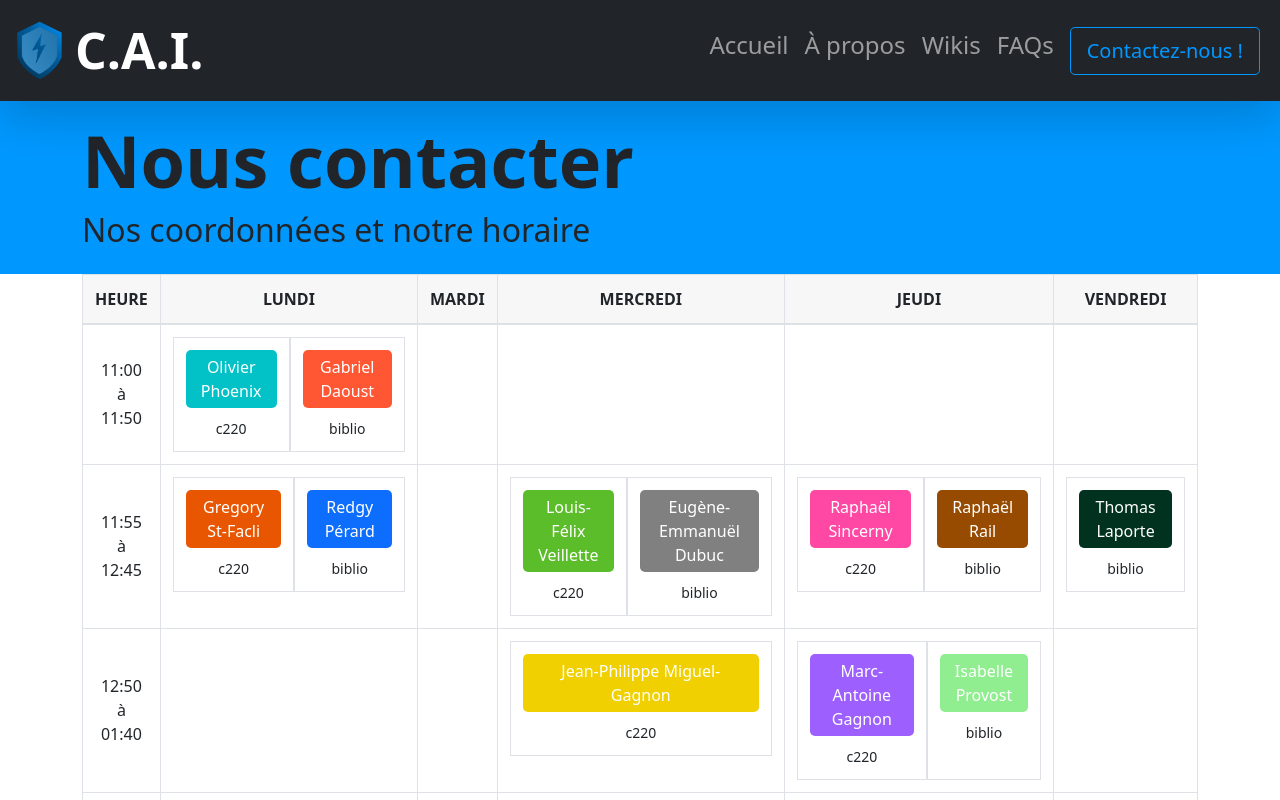
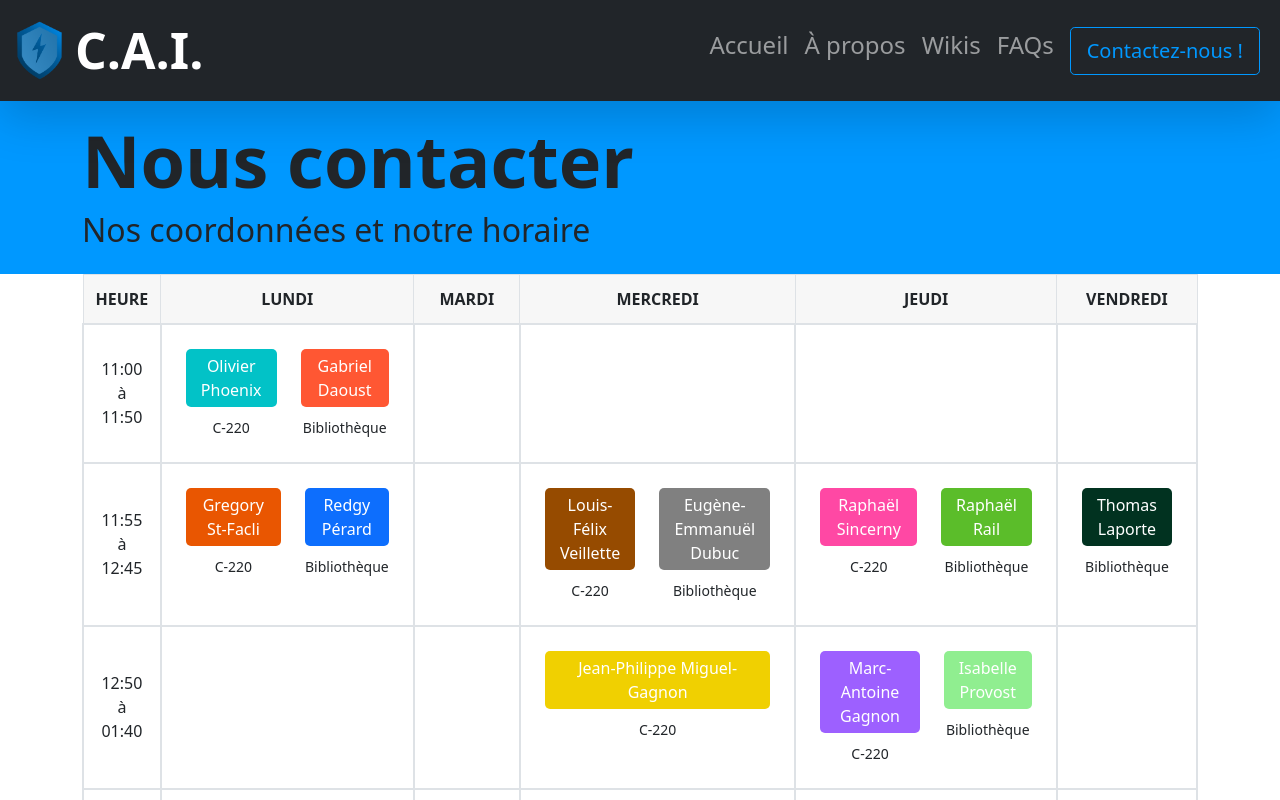
Before and after one commit to darkhappy/projet-soutien, a React (Create React App) app: page /contact in a window 1280 px wide. Shown: the top 800 px of the page. Built offline with nearby package versions, Linux system fonts and the light colour scheme.

Commit message:
miner changes to schedule

```diff
--- a/src/components/schedule.json
+++ b/src/components/schedule.json
@@ -3,105 +3,105 @@
     "person": "Olivier Phoenix",
     "start": "11:00",
     "day": 1,
-    "local": "c220",
+    "local": "C-220",
     "color": "bg-sky"
   },
   {
     "person": "Gregory St-Facli",
     "start": "11:55",
     "day": 1,
-    "local": "c220",
+    "local": "C-220",
     "color": "bg-orange"
   },
   {
     "person": "Louis-Félix Veillette",
     "start": "11:55",
     "day": 3,
-    "local": "c220",
-    "color": "bg-green"
+    "local": "C-220",
+    "color": "bg-brown"
   },
   {
     "person": "Jean-Philippe Miguel-Gagnon",
     "start": "12:50",
     "day": 3,
-    "local": "c220",
+    "local": "C-220",
     "color": "bg-yellow"
   },
   {
     "person": "Raphaël Sincerny",
     "start": "11:55",
     "day": 4,
-    "local": "c220",
+    "local": "C-220",
     "color": "bg-pink"
   },
   {
     "person": "Marc-Antoine Gagnon",
     "start": "12:50",
     "day": 4,
-    "local": "c220",
+    "local": "C-220",
     "color": "bg-purple"
   },
   {
     "person": "Ulric Richer",
     "start": "13:45",
     "day": 4,
-    "local": "c220",
+    "local": "C-220",
     "color": "bg-lightred"
   },
   {
     "person": "Gabriel Daoust",
     "start": "11:00",
     "day": 1,
-    "local": "biblio",
+    "local": "Bibliothèque",
     "color": "bg-red"
   },
   {
     "person": "Redgy Pérard",
     "start": "11:55",
     "day": 1,
-    "local": "biblio",
+    "local": "Bibliothèque",
     "color": "bg-blue"
   },
   {
     "person": "Bryan Maestre",
     "start": "14:40",
     "day": 1,
-    "local": "biblio",
+    "local": "Bibliothèque",
     "color": "bg-black"
   },
   {
     "person": "Eugène-Emmanuël Dubuc",
     "start": "11:55",
     "day": 3,
-    "local": "biblio",
+    "local": "Bibliothèque",
     "color": "bg-gray"
   },
   {
     "person": "Raphaël Rail",
     "start": "11:55",
     "day": 4,
-    "local": "biblio",
-    "color": "bg-brown"
+    "local": "Bibliothèque",
+    "color": "bg-green"
   },
   {
     "person": "Isabelle Provost",
     "start": "12:50",
     "day": 4,
-    "local": "biblio",
+    "local": "Bibliothèque",
     "color": "bg-lightgreen"
   },
   {
     "person": "Nikolas D'Amato",
     "start": "13:45",
     "day": 4,
-    "local": "biblio",
+    "local": "Bibliothèque",
     "color": "bg-darkblue"
   },
   {
     "person": "Thomas Laporte",
     "start": "11:55",
     "day": 5,
-    "local": "biblio",
+    "local": "Bibliothèque",
     "color": "bg-darkgreen"
   }
 ]
--- a/src/routes/Contact.jsx
+++ b/src/routes/Contact.jsx
@@ -50,7 +50,7 @@ function Horaire() {
     <tbody>
       {
         hours.map((hour) => (
-          <tr>
+          <tr className="border-2">
             <td className="align-middle">
               <div>{hour}</div>
               <div>à</div>
@@ -58,12 +58,12 @@ function Horaire() {
             </td>
             {
               [1,2,3,4,5].map((jour) => (
-                <td> {
+                <td className="border-2 w-25"> {
                   (Disponibilite(jour, hour).length > 0) ?
                   <table className="d-flex justify-content-center">
                     {
                       Disponibilite(jour, hour).map((personne) => (
-                          <td>
+                          <td className="border-0">
                             <div className={`${personne.color} padding-5px-tb padding-15px-lr border-radius-5 margin-10px-bottom text-white font-size16 xs-font-size13`}> {personne.person} </div>
                             <div className="margin-10px-top font-size14">{personne.local}</div>
                           </td>
```
